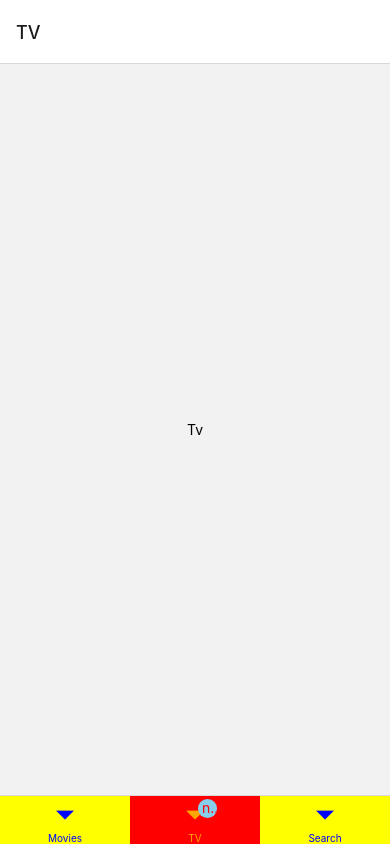
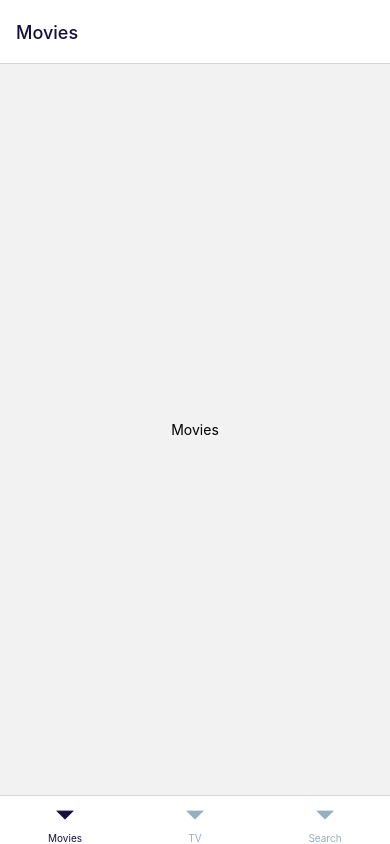
Before and after one commit to helious23/maxflix-rn, a React Native app: screen / in a window 390 px wide. Built offline with nearby package versions, Linux system fonts and the light colour scheme.

Commit message:
#2.7 Dark Mode

```diff
--- /dev/null
+++ b/colors.js
@@ -0,0 +1,8 @@
+const colors = {
+  ORANGE: "#f0932b",
+  NAVY: "#130f40",
+  LIGHT_GREY: "#95afc0",
+  DARK_GREY: "#535c68",
+};
+
+export default colors;
--- a/navigation/Tabs.js
+++ b/navigation/Tabs.js
@@ -3,52 +3,35 @@ import { createBottomTabNavigator } from "@react-navigation/bottom-tabs";
 import Movies from "../screens/Movies";
 import Tv from "../screens/Tv";
 import Search from "../screens/Search";
-import { Text, View } from "react-native";
+import { useColorScheme } from "react-native";
+import colors from "../colors";
 
 const Tab = createBottomTabNavigator();
 
-const Tabs = () => (
-  <Tab.Navigator
-    initialRouteName="TV"
-    screenOptions={{
-      tabBarLabelPosition: "below-icon",
-      tabBarActiveTintColor: "orange",
-      tabBarInactiveTintColor: "blue",
-      tabBarActiveBackgroundColor: "red",
-      tabBarInactiveBackgroundColor: "yellow",
-      tabBarStyle: { backgroundColor: "skyblue" },
-    }}
-  >
-    <Tab.Screen
-      name="Movies"
-      component={Movies}
-      options={{
+const Tabs = () => {
+  const isDark = useColorScheme() === "dark";
+
+  return (
+    <Tab.Navigator
+      screenOptions={{
+        tabBarStyle: {
+          backgroundColor: isDark ? colors.NAVY : "white",
+        },
+        tabBarActiveTintColor: isDark ? colors.ORANGE : colors.NAVY,
+        tabBarInactiveTintColor: isDark ? colors.DARK_GREY : colors.LIGHT_GREY,
         headerStyle: {
-          backgroundColor: "skyblue",
+          backgroundColor: isDark ? colors.NAVY : "white",
         },
         headerTitleStyle: {
-          color: "tomato",
-        },
-        headerRight: () => (
-          <View>
-            <Text>Hello</Text>
-          </View>
-        ),
-      }}
-    />
-    <Tab.Screen
-      name="TV"
-      component={Tv}
-      options={{
-        tabBarBadge: "new",
-        tabBarBadgeStyle: {
-          backgroundColor: "skyblue",
-          color: "red",
+          color: isDark ? "white" : colors.NAVY,
         },
       }}
-    />
-    <Tab.Screen name="Search" component={Search} />
-  </Tab.Navigator>
-);
+    >
+      <Tab.Screen name="Movies" component={Movies} />
+      <Tab.Screen name="TV" component={Tv} />
+      <Tab.Screen name="Search" component={Search} />
+    </Tab.Navigator>
+  );
+};
 
 export default Tabs;
```
